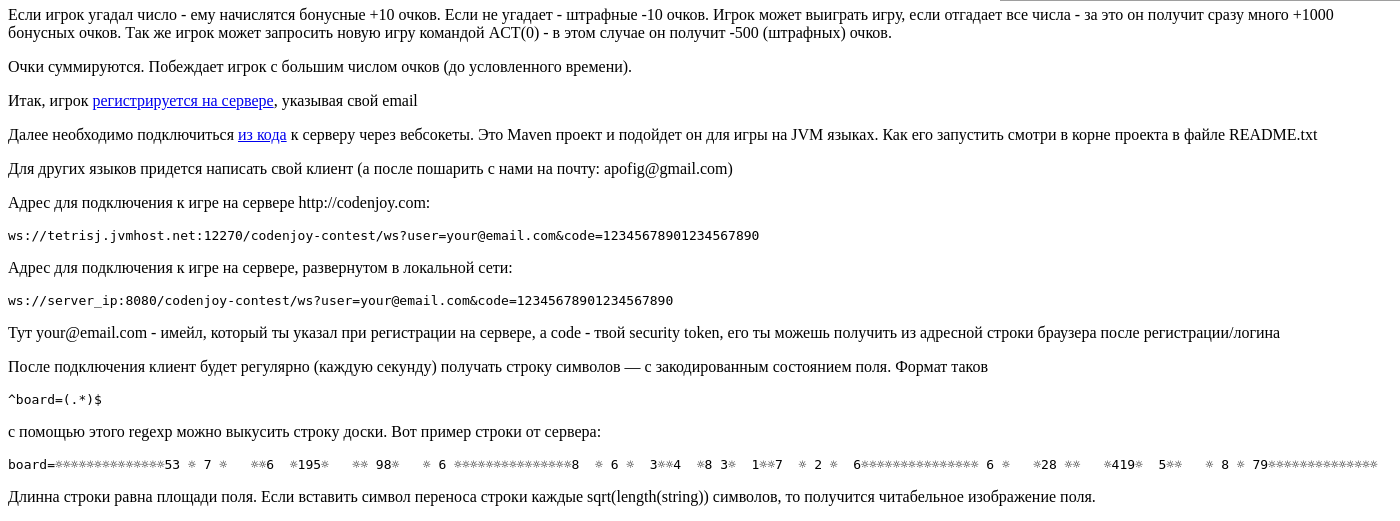
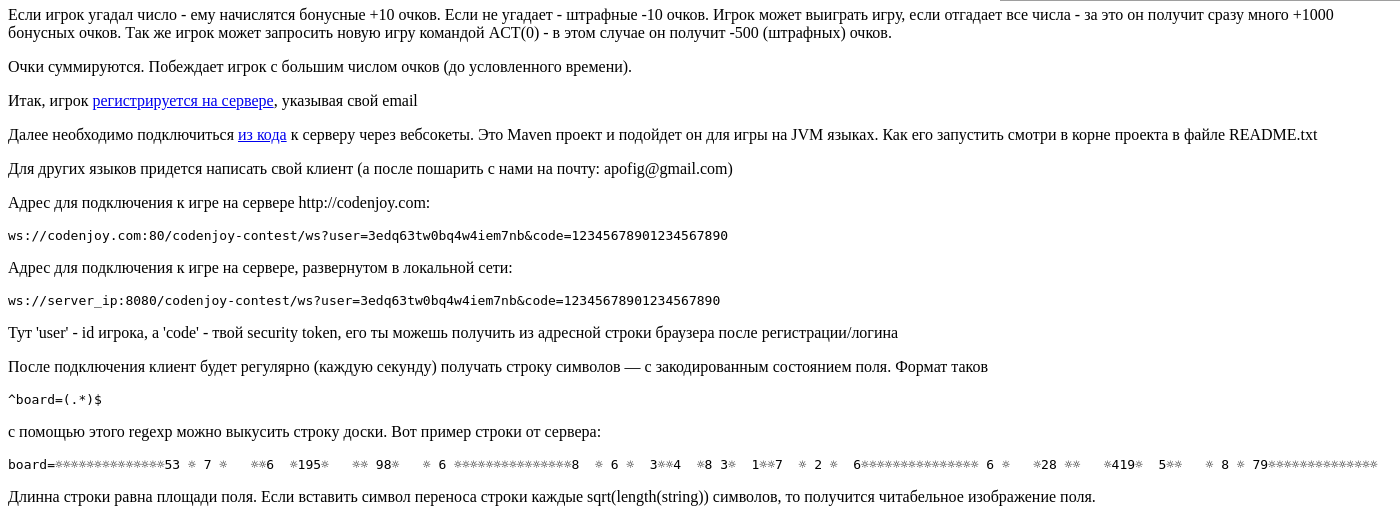
Before and after one commit to codenjoyme/codenjoy-sudoku, a web app: page /resources/help/sudoku.html in a window 1400 px wide. Shown: the part 299-820 px from the top of the page. Run offline with its HTML, style and script files only (its server is not run), Linux system fonts and the light colour scheme; data that the repository does not hold is empty; some libraries are stand-ins or nearby versions; grey boxes are pictures that could not be loaded.

Commit message:
Поисправлял везде максимально имейлы на player id в клиентах и документации

```diff
--- a/src/main/java/com/codenjoy/dojo/sudoku/client/YourSolver.java
+++ b/src/main/java/com/codenjoy/dojo/sudoku/client/YourSolver.java
@@ -50,7 +50,7 @@ public class YourSolver implements Solver<Board> {
     public static void main(String[] args) {
         WebSocketRunner.runClient(
                 // paste here board page url from browser after registration
-                "http://codenjoy.com:80/codenjoy-contest/board/player/your@email.com?code=12345678901234567890",
+                "http://codenjoy.com:80/codenjoy-contest/board/player/3edq63tw0bq4w4iem7nb?code=12345678901234567890",
                 new YourSolver(new RandomDice()),
                 new Board());
     }
--- a/src/main/webapp/resources/help/sudoku.html
+++ b/src/main/webapp/resources/help/sudoku.html
@@ -74,11 +74,10 @@
                             Как его запустить смотри в корне проекта в файле README.txt</p>
                         <p>Для других языков придется написать свой клиент (а после пошарить с нами на почту: apofig@gmail.com)</p>
                         <p>Адрес для подключения к игре на сервере http://codenjoy.com:</p>
-                        <pre>ws://tetrisj.jvmhost.net:12270/codenjoy-contest/ws?user=your@email.com&code=12345678901234567890</pre>
+                        <pre>ws://codenjoy.com:80/codenjoy-contest/ws?user=3edq63tw0bq4w4iem7nb&code=12345678901234567890</pre>
                         <p>Адрес для подключения к игре на сервере, развернутом в локальной сети:</p>
-                        <pre>ws://server_ip:8080/codenjoy-contest/ws?user=your@email.com&code=12345678901234567890</pre>
-                        <p>Тут your@email.com - имейл, который ты указал при регистрации на сервере,
-                            a code - твой security token, его ты можешь получить из адресной
+                        <pre>ws://server_ip:8080/codenjoy-contest/ws?user=3edq63tw0bq4w4iem7nb&code=12345678901234567890</pre>
+                        <p>Тут 'user' - id игрока, a 'code' - твой security token, его ты можешь получить из адресной
                             строки браузера после регистрации/логина</p>
                         <p>После подключения клиент будет регулярно (каждую секунду) получать строку
                             символов — с закодированным состоянием поля. Формат таков</p>
```
